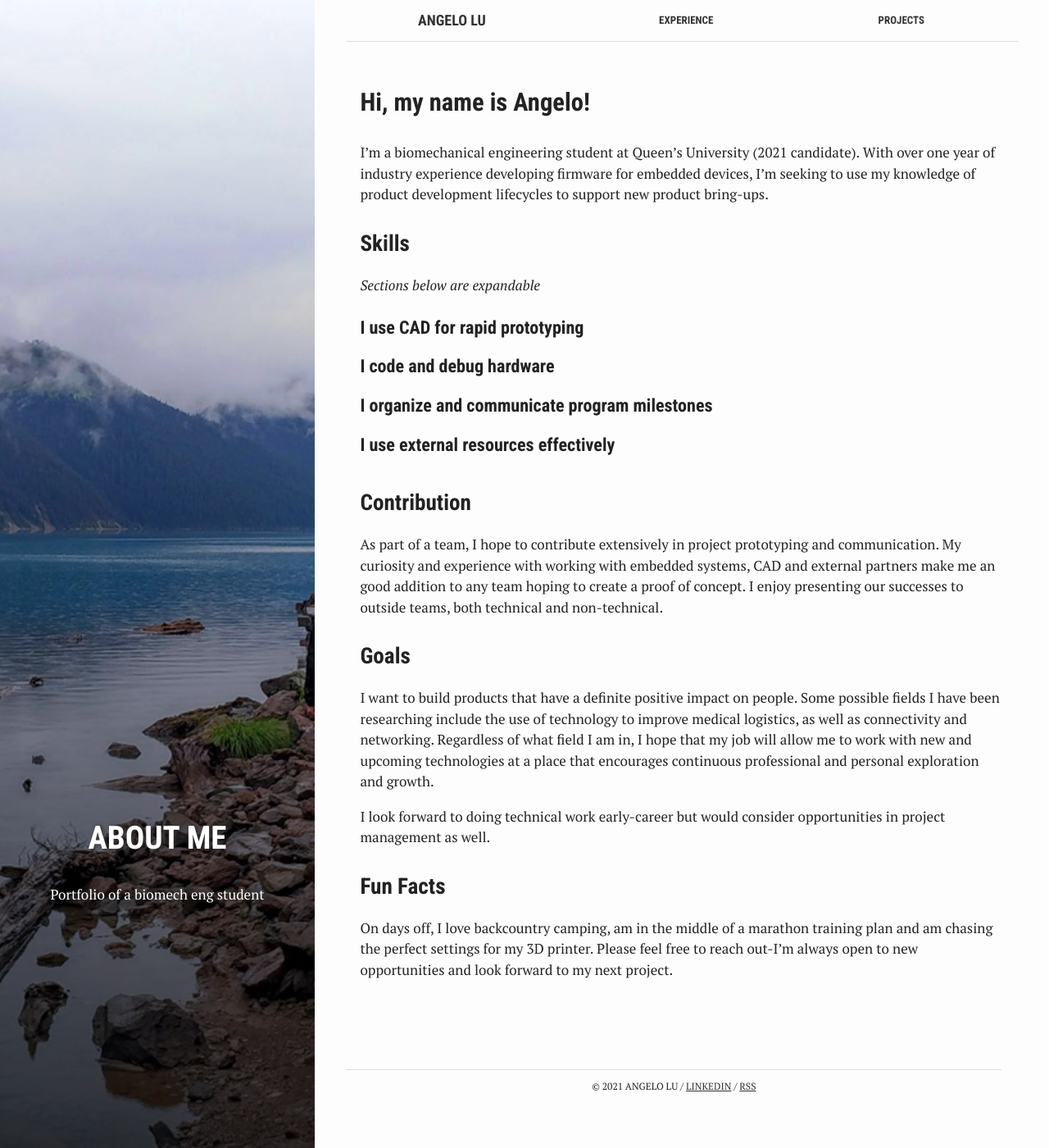
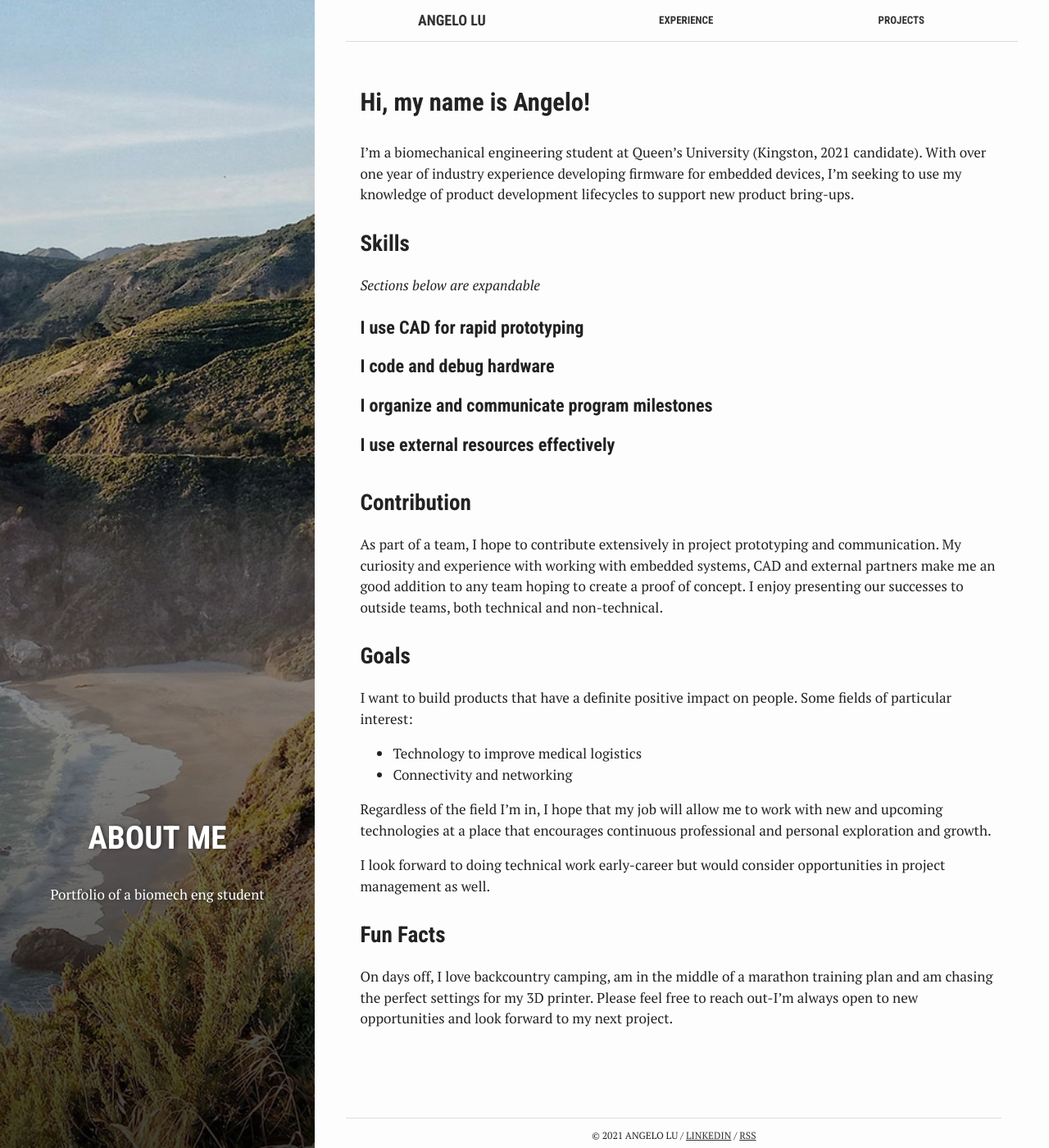
Before and after one commit to angelolu/angelolu.github.io, a Jekyll site: the page built from index.md, in a window 1280 px wide and 1400 px high. Shown: the whole window at 82% size. Built offline with Jekyll 4.4.1, drawn with Linux system fonts in a browser that asks for light colours.

```diff
--- a/index.md
+++ b/index.md
@@ -1,5 +1,5 @@
 ---
-bg: "1.jpg"
+bg: "4.jpg"
 layout: page
 crawlertitle: "Home - Angelo Lu"
 title: "About Me"
@@ -7,7 +7,7 @@ summary: "Portfolio of a biomech eng student"
 ---
 ## Hi, my name is Angelo!
 
-I'm a biomechanical engineering student at Queen's University (2021 candidate). With over one year of industry experience developing firmware for embedded devices, I'm seeking to use my knowledge of product development lifecycles to support new product bring-ups.
+I'm a biomechanical engineering student at Queen's University (Kingston, 2021 candidate). With over one year of industry experience developing firmware for embedded devices, I'm seeking to use my knowledge of product development lifecycles to support new product bring-ups.
 
 ### Skills
 
@@ -61,7 +61,11 @@ When given a release goal, I'm able to communicate with engineers, manufacturing
 As part of a team, I hope to contribute extensively in project prototyping and communication. My curiosity and experience with working with embedded systems, CAD and external partners make me an good addition to any team hoping to create a proof of concept. I enjoy presenting our successes to outside teams, both technical and non-technical.
 
 ### Goals
-I want to build products that have a definite positive impact on people. Some possible fields I have been researching include the use of technology to improve medical logistics, as well as connectivity and networking. Regardless of what field I am in, I hope that my job will allow me to work with new and upcoming technologies at a place that encourages continuous professional and personal exploration and growth.
+I want to build products that have a definite positive impact on people. Some fields of particular interest:
+* Technology to improve medical logistics
+* Connectivity and networking
+
+Regardless of the field I'm in, I hope that my job will allow me to work with new and upcoming technologies at a place that encourages continuous professional and personal exploration and growth.
 
 I look forward to doing technical work early-career but would consider opportunities in project management as well.
 
```
Also changed, not shown: other parts of index.md (+5 -5 lines), experience.md (+2 -2 lines), assets/images/4.jpg (added), assets/images/5.jpg (added).
